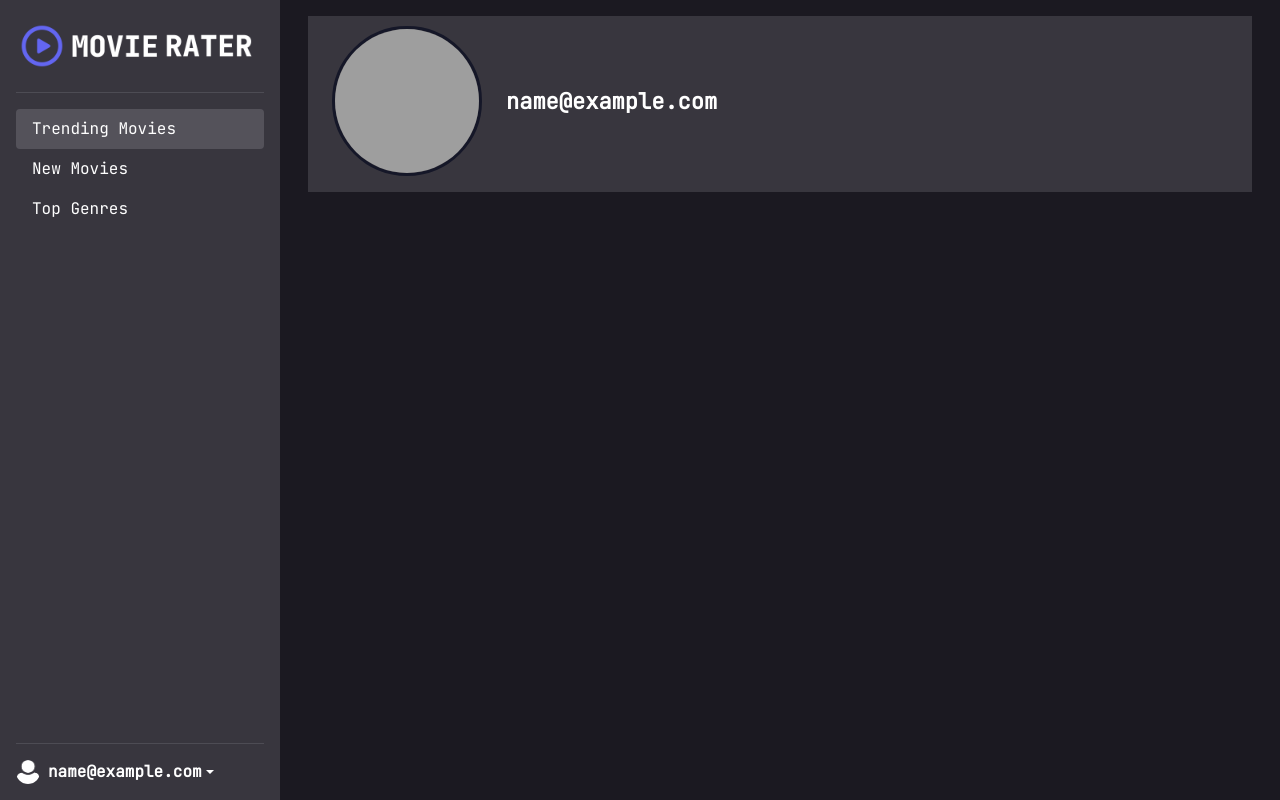
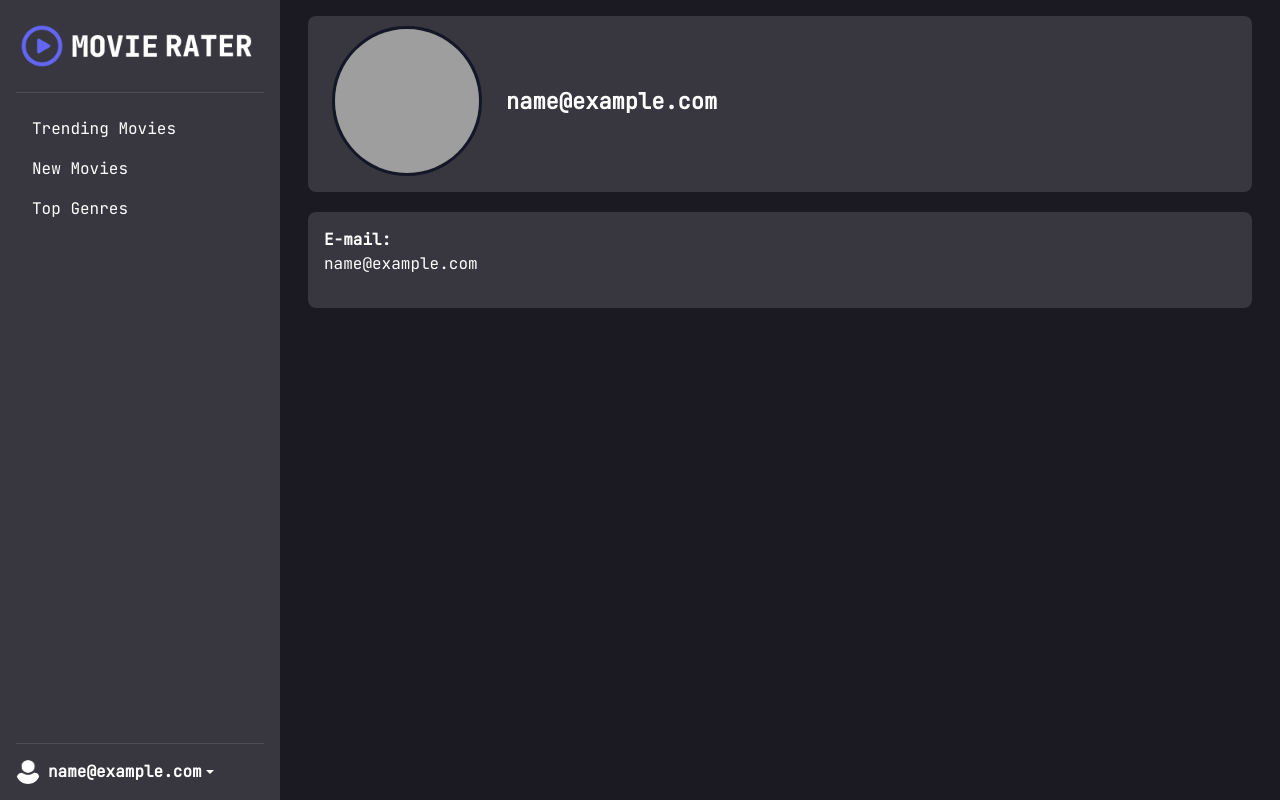
Before and after one commit to msvdaamen/school-flask-project-1.0, a Flask app: page /profile in a window 1280 px wide. Run offline with Flask 2, Linux system fonts and the light colour scheme; the visitor is signed in with stand-in values (Sample User, id 1); data comes from the database, SQL or seed files in the repository; some libraries are stand-ins or nearby versions; grey boxes are pictures that could not be loaded.

Commit message:
Added actives and hrefs

```diff
--- a/app.py
+++ b/app.py
@@ -1,4 +1,4 @@
-from flask import Flask
+from flask import Flask, redirect
 import json
 from flask_sqlalchemy import SQLAlchemy
 from flask_migrate import Migrate
@@ -39,3 +39,8 @@ from images.models.Image import Image
 @login_manager.user_loader
 def load_user(user_id):
     return User.query.filter_by(id=user_id).first()
+
+
+@app.route("/")
+def home():
+    return redirect('/movies/popular')
--- a/movies/templates/popular.html
+++ b/movies/templates/popular.html
@@ -1,4 +1,5 @@
 {% extends 'base.html' %}
+{% set active_page = "popular" %}
 
 {% block head %}
 <link rel="stylesheet" href="{{ url_for('static', filename='styles/movies.css') }}">
--- a/profile/templates/profile.html
+++ b/profile/templates/profile.html
@@ -1,4 +1,5 @@
 {% extends 'base.html' %}
+{% set active_page = "profile" %}
 
 {% block head %}
 <link rel="stylesheet" href="{{ url_for('static', filename='styles/profile.css') }}">
@@ -6,11 +7,17 @@
 {% block content %}
 
 <div class="container">
-    <div class="profile bg-dark">
+    <div class="profile bg-dark round-border">
         <div class="profile-avatar">
             <img src="https://images.genius.com/2326b69829d58232a2521f09333da1b3.1000x1000x1.jpg" alt="" class="profile-img">
             <div class="profile-name">{{current_user.email}}</div>
         </div>
     </div>
+    <div class="bg-dark mt-20 round-border card-body">
+        <div class="pb-20">
+            <span class="profile-title">E-mail:</span>
+            <p>{{current_user.email}}</p>
+        </div>
+    </div>
 </div>
 {% endblock %}
--- a/static/style.css
+++ b/static/style.css
@@ -135,6 +135,15 @@ a {
     text-decoration: none !important;
 }
 
+.nav-link {
+    color: #fff !important;
+}
+
+.dropdown-menu-dark .dropdown-item.active, .dropdown-menu-dark .dropdown-item:active {
+    color: #fff;
+    background-color: var(--gray-500);
+}
+
 a:hover {
     text-decoration: underline;
 }
@@ -145,6 +154,10 @@ span {
 
 .rounded-full {
     border-radius: 1rem !important;
+}
+
+.round-border {
+    border-radius: 8px !important;
 }
 
 input {
--- a/static/styles/profile.css
+++ b/static/styles/profile.css
@@ -41,3 +41,8 @@
     font-size: 22px;
     font-weight: 600;
 }
+
+.profile-title {
+    font-size: 16px;
+    font-weight: 600;
+}
--- a/templates/base.html
+++ b/templates/base.html
@@ -16,7 +16,7 @@
   <hr>
     <ul class="nav nav-pills flex-column mb-auto">
       <li class="nav-item">
-        <a class="nav-link active">
+        <a href="{{ url_for('movies.showPopular') }}"  class="nav-link {{ 'active' if active_page == 'popular' else '' }}">
           Trending Movies
         </a>
       </li>
@@ -39,7 +39,7 @@
         <strong>{{current_user.email}}</strong>
       </a>
       <ul class="dropdown-menu dropdown-menu-dark text-small shadow" aria-labelledby="dropdownUser1">
-        <li><a class="dropdown-item" href="{{ url_for('profile.showProfile') }}">Profile</a></li>
+        <li><a class="dropdown-item {{ 'active' if active_page == 'profile' else '' }}" href="{{ url_for('profile.showProfile') }}">Profile</a></li>
         <li><hr class="dropdown-divider"></li>
         <li><a class="dropdown-item" href="{{ url_for('auth.logout') }}">Sign out</a></li>
       </ul>
```
